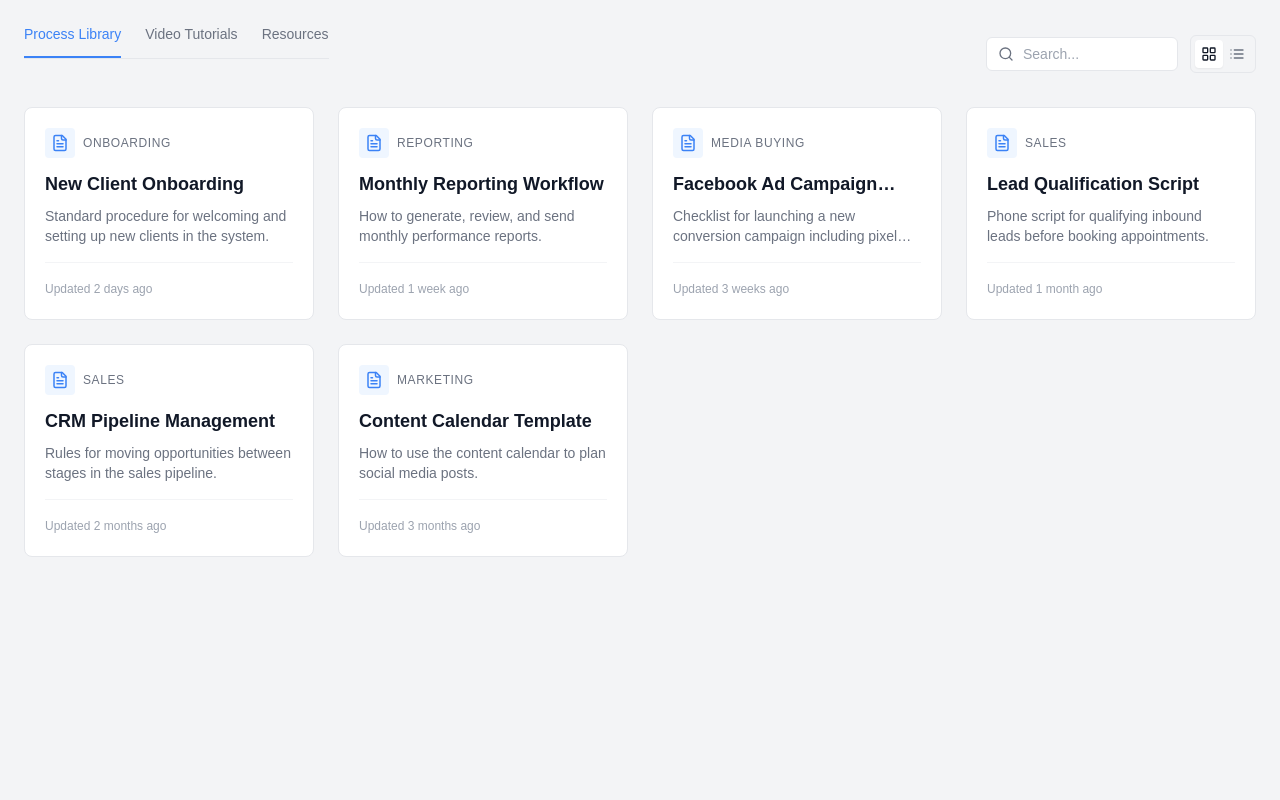
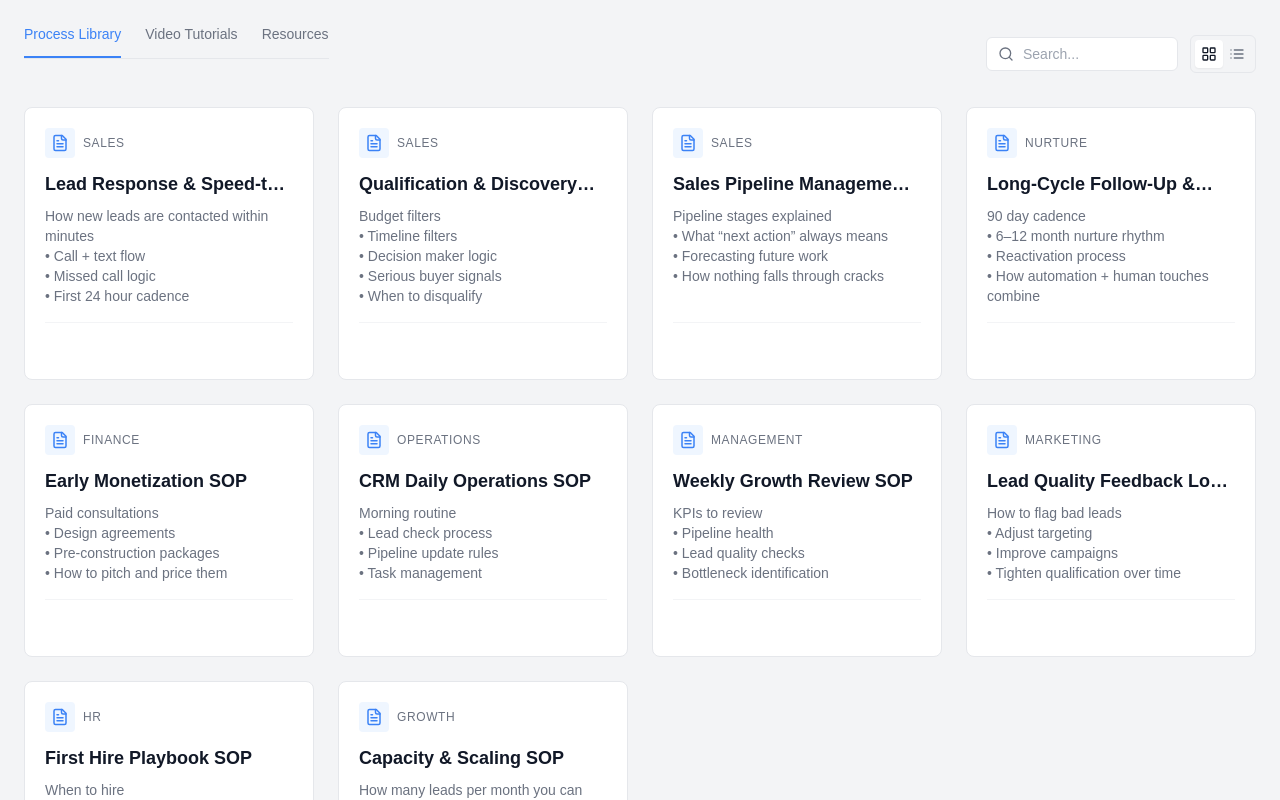
Before and after one commit to christianh0019/client-frameworks, a React (Vite) app: page / in a window 1280 px wide. Shown: the top 800 px of the page. Built offline with nearby package versions, Linux system fonts and the light colour scheme; a web font is replaced by a local one.

Commit message:
Update SOP and Video content, remove last updated

```diff
--- a/src/App.tsx
+++ b/src/App.tsx
@@ -10,8 +10,8 @@ const TabNav = ({ active, onChange }: { active: string, onChange: (val: string)
                 key={tab}
                 onClick={() => onChange(tab)}
                 className={`pb-3 text-sm font-medium border-b-2 transition-colors ${active === tab
-                        ? 'border-saas-blue text-saas-blue'
-                        : 'border-transparent text-saas-text-secondary hover:text-saas-text-primary hover:border-gray-300'
+                    ? 'border-saas-blue text-saas-blue'
+                    : 'border-transparent text-saas-text-secondary hover:text-saas-text-primary hover:border-gray-300'
                     }`}
             >
                 {tab}
@@ -20,7 +20,7 @@ const TabNav = ({ active, onChange }: { active: string, onChange: (val: string)
     </div>
 );
 
-const SOPCard = ({ title, description, category, lastUpdated }: { title: string, description: string, category: string, lastUpdated: string }) => (
+const SOPCard = ({ title, description, category }: { title: string, description: string, category: string }) => (
     <div className="bg-white border border-saas-border rounded-lg p-5 hover:shadow-card hover:border-gray-300 transition-all cursor-pointer group flex flex-col h-full">
         <div className="flex justify-between items-start mb-3">
             <div className="flex items-center space-x-2">
@@ -31,10 +31,9 @@ const SOPCard = ({ title, description, category, lastUpdated }: { title: string,
             </div>
         </div>
         <h3 className="text-lg font-semibold text-saas-text-primary mb-2 group-hover:text-saas-blue transition-colors line-clamp-1">{title}</h3>
-        <p className="text-sm text-saas-text-secondary mb-4 line-clamp-2 flex-grow">{description}</p>
+        <p className="text-sm text-saas-text-secondary mb-4 flex-grow whitespace-pre-line">{description}</p>
 
-        <div className="flex items-center justify-between pt-4 border-t border-gray-100 mt-auto">
-            <span className="text-xs text-gray-400">Updated {lastUpdated}</span>
+        <div className="flex items-center justify-end pt-4 border-t border-gray-100 mt-auto">
             <div className="flex items-center text-sm font-medium text-saas-blue opacity-0 group-hover:opacity-100 transition-opacity">
                 View
                 <ArrowRight size={14} className="ml-1" />
@@ -43,7 +42,7 @@ const SOPCard = ({ title, description, category, lastUpdated }: { title: string,
     </div>
 );
 
-const VideoCard = ({ title, duration, author }: { title: string, duration: string, author: string }) => (
+const VideoCard = ({ title, duration, category }: { title: string, duration: string, category: string }) => (
     <div className="bg-white border border-saas-border rounded-lg overflow-hidden hover:shadow-card hover:border-gray-300 transition-all cursor-pointer group">
         <div className="relative aspect-video bg-gray-100 flex items-center justify-center overflow-hidden">
             <div className="absolute inset-0 bg-gray-200"></div> {/* Placeholder for thumbnail */}
@@ -58,8 +57,10 @@ const VideoCard = ({ title, duration, author }: { title: string, duration: strin
             </div>
         </div>
         <div className="p-4">
-            <h3 className="font-medium text-saas-text-primary mb-1 group-hover:text-saas-blue transition-colors line-clamp-1">{title}</h3>
-            <p className="text-xs text-saas-text-secondary">By {author}</p>
+            <div className="flex items-center mb-1">
+                <span className="text-[10px] font-medium text-saas-text-secondary uppercase tracking-wider border border-gray-200 px-1 rounded">{category}</span>
+            </div>
+            <h3 className="font-medium text-saas-text-primary group-hover:text-saas-blue transition-colors line-clamp-2">{title}</h3>
         </div>
     </div>
 );
@@ -86,19 +87,74 @@ const App = () => {
     const [viewMode, setViewMode] = useState<'grid' | 'list'>('grid');
 
     const sops = [
-        { title: "New Client Onboarding", description: "Standard procedure for welcoming and setting up new clients in the system.", category: "Onboarding", lastUpdated: "2 days ago" },
-        { title: "Monthly Reporting Workflow", description: "How to generate, review, and send monthly performance reports.", category: "Reporting", lastUpdated: "1 week ago" },
-        { title: "Facebook Ad Campaign Setup", description: "Checklist for launching a new conversion campaign including pixel verification.", category: "Media Buying", lastUpdated: "3 weeks ago" },
-        { title: "Lead Qualification Script", description: "Phone script for qualifying inbound leads before booking appointments.", category: "Sales", lastUpdated: "1 month ago" },
-        { title: "CRM Pipeline Management", description: "Rules for moving opportunities between stages in the sales pipeline.", category: "Sales", lastUpdated: "2 months ago" },
-        { title: "Content Calendar Template", description: "How to use the content calendar to plan social media posts.", category: "Marketing", lastUpdated: "3 months ago" },
+        {
+            title: "Lead Response & Speed-to-Lead SOP",
+            description: "How new leads are contacted within minutes\n• Call + text flow\n• Missed call logic\n• First 24 hour cadence",
+            category: "Sales"
+        },
+        {
+            title: "Qualification & Discovery SOP",
+            description: "Budget filters\n• Timeline filters\n• Decision maker logic\n• Serious buyer signals\n• When to disqualify",
+            category: "Sales"
+        },
+        {
+            title: "Sales Pipeline Management SOP",
+            description: "Pipeline stages explained\n• What “next action” always means\n• Forecasting future work\n• How nothing falls through cracks",
+            category: "Sales"
+        },
+        {
+            title: "Long-Cycle Follow-Up & Nurture SOP",
+            description: "90 day cadence\n• 6–12 month nurture rhythm\n• Reactivation process\n• How automation + human touches combine",
+            category: "Nurture"
+        },
+        {
+            title: "Early Monetization SOP",
+            description: "Paid consultations\n• Design agreements\n• Pre-construction packages\n• How to pitch and price them",
+            category: "Finance"
+        },
+        {
+            title: "CRM Daily Operations SOP",
+            description: "Morning routine\n• Lead check process\n• Pipeline update rules\n• Task management",
+            category: "Operations"
+        },
+        {
+            title: "Weekly Growth Review SOP",
+            description: "KPIs to review\n• Pipeline health\n• Lead quality checks\n• Bottleneck identification",
+            category: "Management"
+        },
+        {
+            title: "Lead Quality Feedback Loop SOP",
+            description: "How to flag bad leads\n• Adjust targeting\n• Improve campaigns\n• Tighten qualification over time",
+            category: "Marketing"
+        },
+        {
+            title: "First Hire Playbook SOP",
+            description: "When to hire\n• Who to hire first\n• Role responsibilities\n• Hand-off process from owner",
+            category: "HR"
+        },
+        {
+            title: "Capacity & Scaling SOP",
+            description: "How many leads per month you can handle\n• When to increase spend\n• When to add team\n• How to avoid overbooking",
+            category: "Growth"
+        },
     ];
 
     const videos = [
-        { title: "Dashboard Overview Walkthrough", duration: "05:30", author: "Christian H." },
-        { title: "How to Launch Your First Ad", duration: "12:45", author: "Sarah J." },
-        { title: "Setting Up Automations", duration: "08:15", author: "Mike T." },
-        { title: "Understanding Analytics", duration: "06:20", author: "Christian H." },
+        // Core System Walkthroughs
+        { title: "How the Growth System Works (big picture)", duration: "05:00", category: "Core System" },
+        { title: "How New Leads Flow Through the CRM", duration: "05:00", category: "Core System" },
+        { title: "How Automations Handle Follow-Up", duration: "05:00", category: "Core System" },
+        { title: "How to Update Pipeline Stages Properly", duration: "05:00", category: "Core System" },
+
+        // Daily & Weekly Operations
+        { title: "Daily Lead Management Routine", duration: "05:00", category: "Operations" },
+        { title: "Weekly Pipeline Review Process", duration: "05:00", category: "Operations" },
+        { title: "How to Qualify Leads Correctly", duration: "05:00", category: "Operations" },
+
+        // Revenue & Scaling
+        { title: "How to Pitch Design Agreements & Pre-Con", duration: "05:00", category: "Revenue" },
+        { title: "When to Increase Lead Volume", duration: "05:00", category: "Revenue" },
+        { title: "When & How to Hire Your First Sales Help", duration: "05:00", category: "Revenue" },
     ];
 
     return (
```
Also changed, not shown: 5 other files (tests, documents, lock files or other folders).
